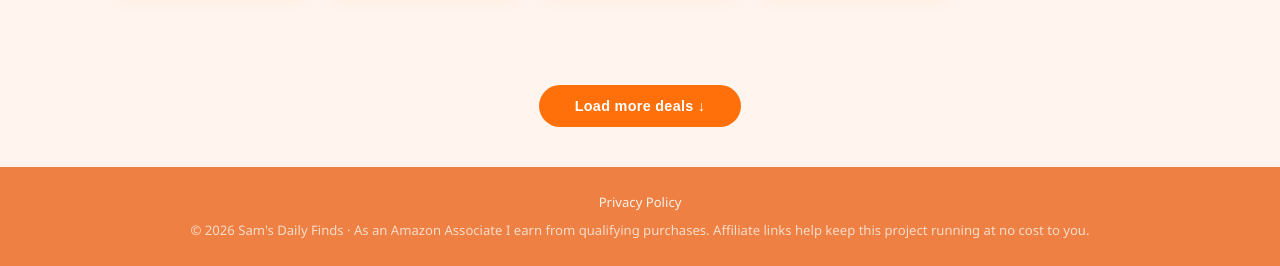
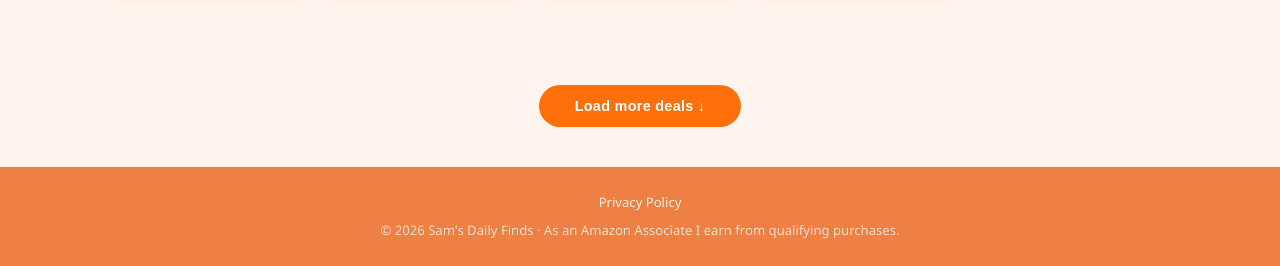
Before and after one commit to PromosdaSam/samsdailyfinds, a plain HTML site: page index.html in a window 1280 px wide. Shown: the part 3744-4010 px from the top of the page. Drawn offline with Linux system fonts and the light colour scheme.

Commit message:
Remove no-cost clause from footer disclosure

```diff
--- a/index.html
+++ b/index.html
@@ -722,7 +722,7 @@
     <div class="footer-links">
       <a href="/privacidade.html">Privacy Policy</a>
     </div>
-    <p>© 2026 Sam's Daily Finds · As an Amazon Associate I earn from qualifying purchases. Affiliate links help keep this project running at no cost to you.</p>
+    <p>© 2026 Sam's Daily Finds · As an Amazon Associate I earn from qualifying purchases.</p>
   </footer>
 
   <script>
```
